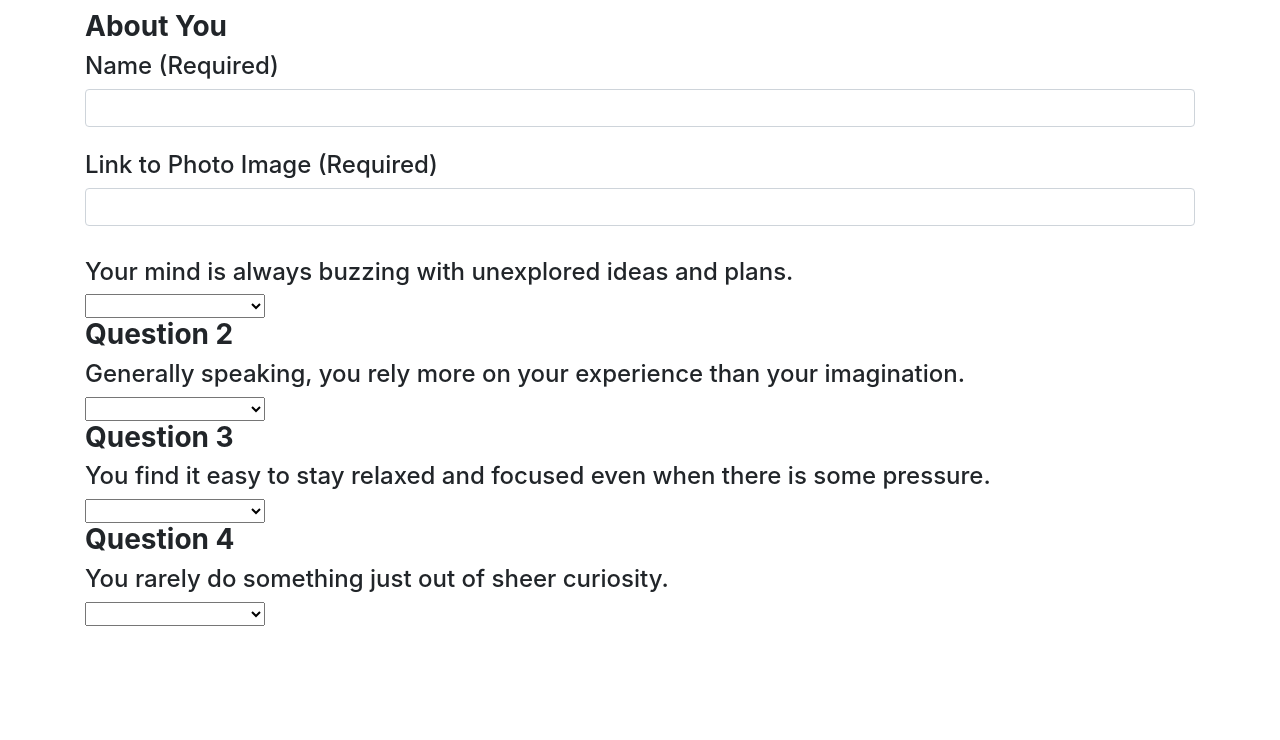
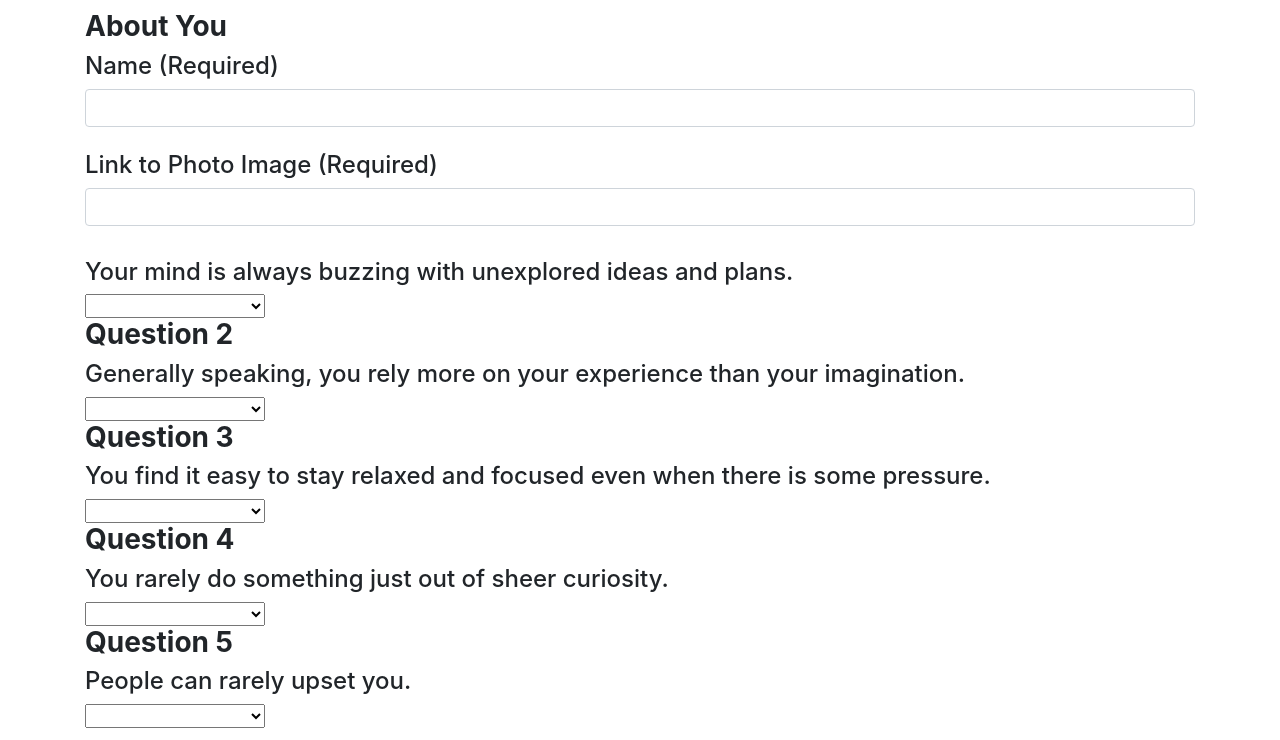
Before and after one commit to JoshBal117/FriendFinder, a website: page app/public/survey.html in a window 1280 px wide. Shown: the part 60-800 px from the top of the page. Drawn offline with nearby package versions, Linux system fonts and the light colour scheme.

Commit message:
and now we add more html

```diff
--- a/app/public/survey.html
+++ b/app/public/survey.html
@@ -71,7 +71,16 @@
       <option value="5">5 (Strongly Agree)</option>
     </select>
 
-
+    <h3><strong>Question 5</strong></h3>
+    <h4>People can rarely upset you.</h4>
+    <select class="chosen-select" id="question5">
+      <option value=""></option>
+      <option value="1">1 (Strongly Disagree)</option>
+      <option value="2">2</option>
+      <option value="3">3</option>
+      <option value="4">4</option>
+      <option value="5">5 (Strongly Agree)</option>
+    </select>
     </div>
 </body>
 </html>
```
